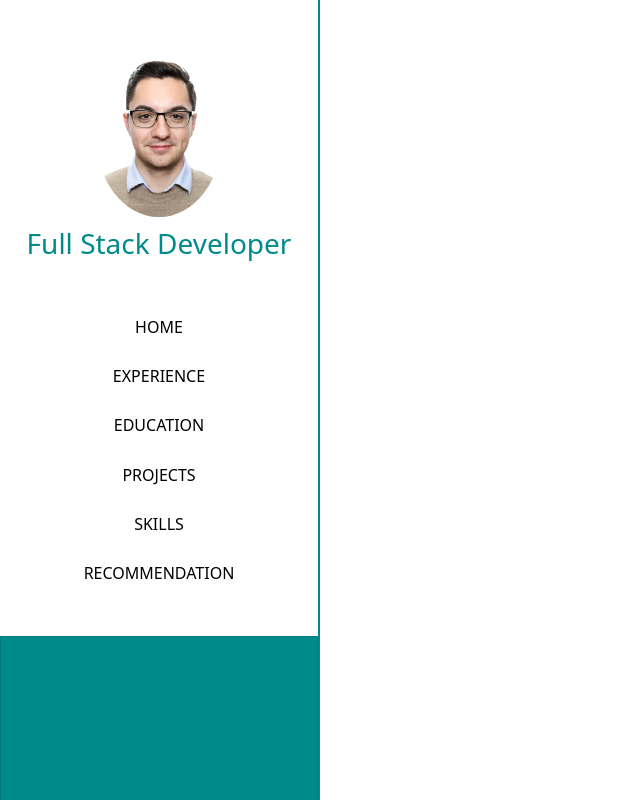
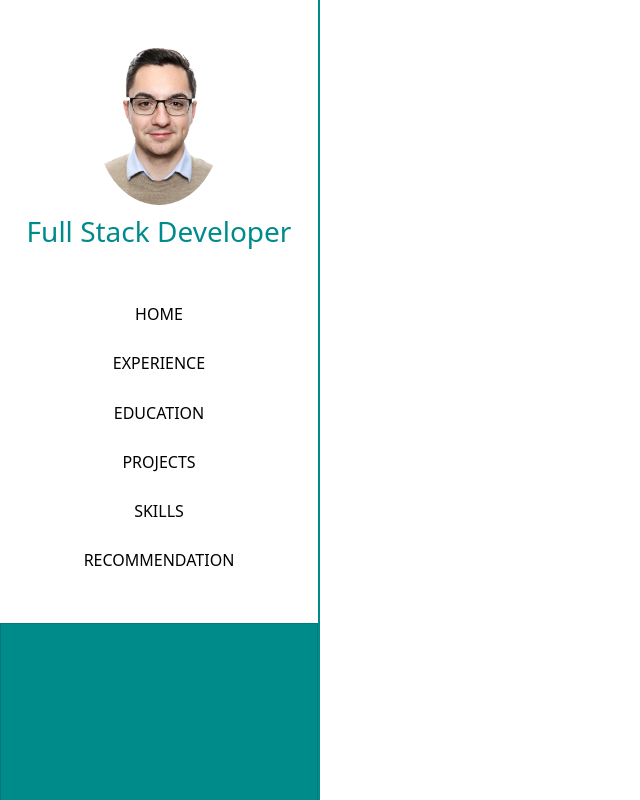
Before and after one commit to amaries95/AlexandruMaries, a JavaScript app: page / in a window 1280 px wide. Shown: the top 800 px of the page, without its empty margins (0-640 px from the left). Built offline with nearby package versions, Linux system fonts and the light colour scheme; some icons are missing; the HTML template or start-up script is replaced by a standard one.

Commit message:
fixes scroll issue

```diff
--- a/src/components/HeaderMenu/Person/Person.module.css
+++ b/src/components/HeaderMenu/Person/Person.module.css
@@ -10,7 +10,7 @@
     display: flex;
     justify-content: center;
     border-radius: 50%;
-    margin-top: 15%;
+    margin-top: 11%;
 }
 
 @media only screen and (max-width: 1100px) {
```
